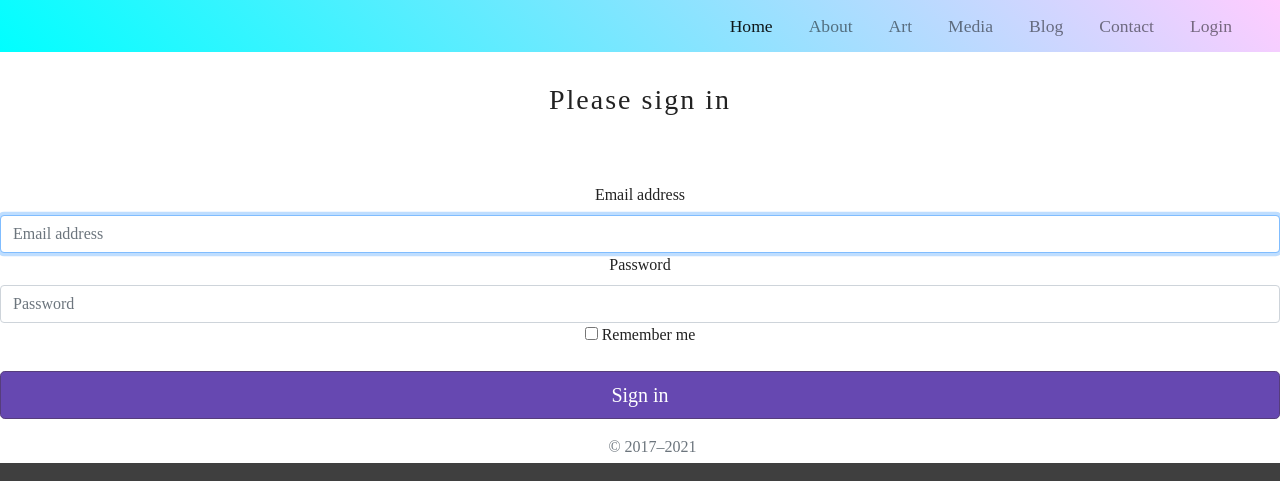
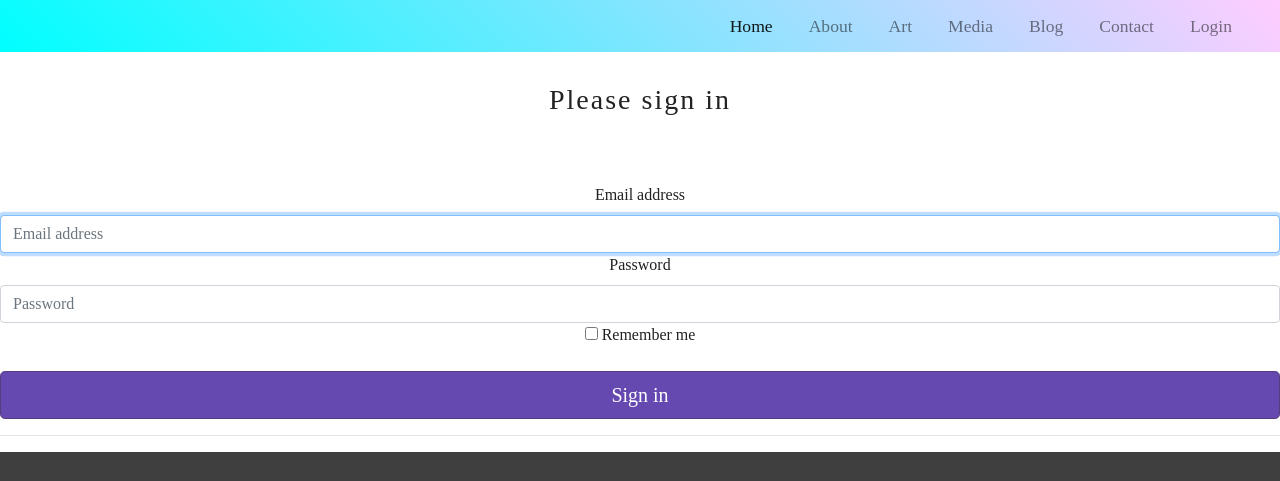
Before and after one commit to itiscelik/kiraGyngazova, a plain HTML site: page login.html in a window 1280 px wide. Shown: the top 481 px of the page. Drawn offline with nearby package versions, Linux system fonts and the light colour scheme.

Commit message:
styled footer

```diff
--- a/login.html
+++ b/login.html
@@ -62,7 +62,8 @@
             </label>
             </div>
             <button class="w-100 btn btn-lg btn-primary" type="submit">Sign in</button>
-            <p class="mt-3 mb-1 text-muted">© 2017–2021</p>
+            <hr>
+
         </form>
         </main>
 
```
